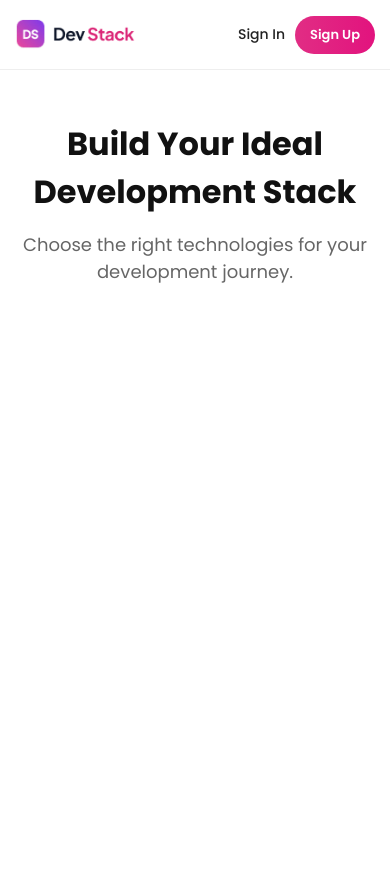
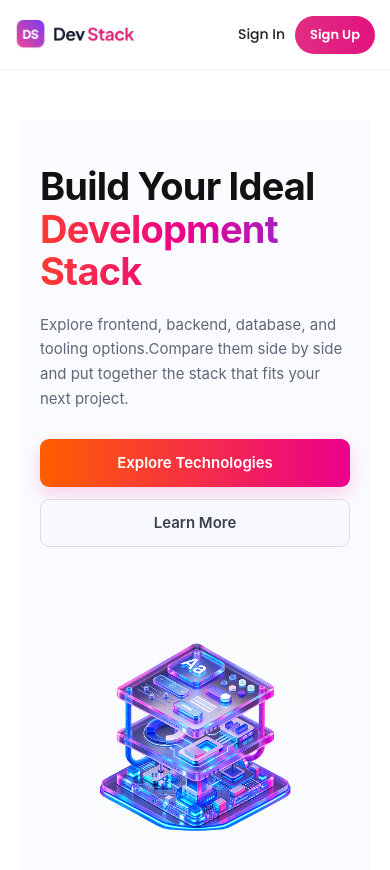
Before and after one commit to umme-ayman29/dev-stack-builder, a React (Vite) app: page / in a window 390 px wide. Shown: the top 870 px of the page. Before the commit the page ends 844 px from the top, so only its background shows below. Built offline with nearby package versions, Linux system fonts and the light colour scheme.

Commit message:
feat: add hero banner section

```diff
--- a/src/App.css
+++ b/src/App.css
@@ -98,7 +98,7 @@
   );
 }
 
-/* ================= HERO TEMPORARY ================= */
+/*  HERO section  */
 
 main {
   padding: 80px 70px;
@@ -117,7 +117,7 @@ main p {
 }
 
 
-/* ================= TABLET ================= */
+/*  TABLET  */
 
 @media (max-width: 900px) {
   .navbar {
@@ -134,7 +134,7 @@ main p {
 }
 
 
-/* ================= MOBILE ================= */
+/* MOBILE  */
 
 @media (max-width: 700px) {
   .navbar {
@@ -171,3 +171,356 @@ main p {
     font-size: 32px;
   }
 }
+
+/*
+   HERO SECTION
+ */
+
+.hero {
+  width: 100%;
+  min-height: calc(100vh - 80px);
+
+  display: flex;
+  align-items: center;
+  justify-content: space-between;
+
+  max-width: 1280px;
+  margin: 0 auto;
+
+  padding: 70px 40px 80px;
+
+  background: #fafbfe;
+
+  box-sizing: border-box;
+}
+
+
+/*
+   HERO LEFT CONTENT
+ */
+
+.hero-content {
+  flex: 0 0 650px;
+  max-width: 650px;
+
+  text-align: left;
+}
+
+
+/*
+   HERO HEADING
+ */
+
+.hero-content h1 {
+  margin: 0;
+
+  font-family: "Inter", "Poppins", "Segoe UI", sans-serif;
+
+  font-size: 58px;
+  line-height: 1.08;
+  font-weight: 700;
+
+  letter-spacing: -1.8px;
+
+  color: #111111;
+
+  text-align: left;
+}
+
+
+/* Development Stack */
+
+.hero-content h1 span {
+  display: block;
+
+  white-space: nowrap;
+
+  background: linear-gradient(
+    90deg,
+    #ff3b30 0%,
+    #ec008c 48%,
+    #7138e8 100%
+  );
+
+  -webkit-background-clip: text;
+  -webkit-text-fill-color: transparent;
+  background-clip: text;
+}
+
+
+/*
+   HERO DESCRIPTION
+ */
+
+.hero-content p {
+  width: 100%;
+  max-width: 480px;
+
+  margin: 25px 0 31px;
+
+  font-family: "Inter", "Poppins", "Segoe UI", sans-serif;
+
+  font-size: 16px;
+  line-height: 1.7;
+  font-weight: 400;
+
+  color: #606778;
+
+  text-align: left;
+}
+
+
+/*
+   HERO BUTTONS
+ */
+
+.hero-buttons {
+  display: flex;
+  align-items: center;
+  justify-content: flex-start;
+
+  gap: 18px;
+}
+
+
+/* Common Button */
+
+.explore-btn,
+.learn-btn {
+  height: 48px;
+
+  padding: 0 24px;
+
+  border-radius: 9px;
+
+  font-family: "Inter", "Poppins", "Segoe UI", sans-serif;
+
+  font-size: 15px;
+  font-weight: 600;
+
+  cursor: pointer;
+
+  box-sizing: border-box;
+
+  transition: all 0.2s ease;
+}
+
+
+/*
+   EXPLORE TECHNOLOGIES
+   EXACT COLOR
+ */
+
+.explore-btn {
+  border: none;
+
+  color: #ffffff;
+
+  background: linear-gradient(
+    90deg,
+    #ff5e00 0%,
+    #ec008c 100%
+  );
+
+  box-shadow: 0 7px 18px rgba(236, 0, 140, 0.18);
+}
+
+
+.explore-btn:hover {
+  transform: translateY(-2px);
+
+  box-shadow: 0 10px 24px rgba(236, 0, 140, 0.25);
+}
+
+
+.learn-btn {
+  border: 1px solid #d9dce5;
+
+  color: #374151;
+
+  background: #f8f9fc;
+}
+
+
+.learn-btn:hover {
+  background: #ffffff;
+
+  transform: translateY(-2px);
+}
+
+
+/*
+   HERO RIGHT IMAGE
+ */
+
+.hero-image {
+  flex: 1;
+
+  min-width: 0;
+
+  display: flex;
+  align-items: center;
+  justify-content: center;
+
+  padding-left: 25px;
+}
+
+
+.hero-image img {
+  display: block;
+
+  width: 100%;
+  max-width: 510px;
+  height: auto;
+
+  object-fit: contain;
+}
+
+
+/*
+   LARGE TABLET
+ */
+
+@media (max-width: 1100px) {
+
+  .hero {
+    padding: 60px 30px 70px;
+
+    gap: 30px;
+  }
+
+  .hero-content {
+    flex: 0 0 560px;
+    max-width: 560px;
+  }
+
+  .hero-content h1 {
+    font-size: 50px;
+  }
+
+  .hero-content p {
+    max-width: 520px;
+  }
+
+  .hero-image {
+    padding-left: 0;
+  }
+
+  .hero-image img {
+    max-width: 430px;
+  }
+}
+
+
+/*
+   TABLET
+ */
+
+@media (max-width: 900px) {
+
+  .hero {
+    min-height: auto;
+
+    flex-direction: column;
+
+    padding: 60px 30px;
+
+    gap: 45px;
+  }
+
+  .hero-content {
+    flex: none;
+
+    width: 100%;
+    max-width: 700px;
+
+    text-align: left;
+  }
+
+  .hero-content h1 {
+    font-size: 48px;
+  }
+
+  .hero-content p {
+    max-width: 600px;
+  }
+
+  .hero-image {
+    width: 100%;
+
+    padding-left: 0;
+  }
+
+  .hero-image img {
+    max-width: 430px;
+  }
+}
+
+
+/*
+   MOBILE
+*/
+
+@media (max-width: 600px) {
+
+  .hero {
+    padding: 45px 20px 55px;
+
+    gap: 35px;
+  }
+
+  .hero-content {
+    width: 100%;
+
+    text-align: left;
+  }
+
+  .hero-content h1 {
+    font-size: 38px;
+
+    line-height: 1.12;
+
+    letter-spacing: -0.8px;
+  }
+
+
+
+  .hero-content h1 span {
+    white-space: normal;
+  }
+
+  .hero-content p {
+    margin: 20px 0 27px;
+
+    font-size: 15px;
+
+    line-height: 1.65;
+  }
+
+  .hero-buttons {
+    width: 100%;
+
+    flex-direction: column;
+
+    align-items: stretch;
+
+    gap: 12px;
+  }
+
+  .explore-btn,
+  .learn-btn {
+    width: 100%;
+
+    height: 48px;
+  }
+
+  .hero-image {
+    width: 100%;
+  }
+
+  .hero-image img {
+    width: 100%;
+
+    max-width: 330px;
+  }
+}
--- a/src/App.jsx
+++ b/src/App.jsx
@@ -3,10 +3,11 @@ import "./App.css";
 function App() {
   return (
     <div>
+      {/* Navbar */}
       <header className="navbar">
         <div className="logo">
-  <img src="/logo-text.png" alt="Dev Stack" />
-</div>
+          <img src="/logo-text.png" alt="Dev Stack" />
+        </div>
 
         <nav className="nav-links">
           <a href="#">Home</a>
@@ -22,9 +23,35 @@ function App() {
         </div>
       </header>
 
+      {/* Hero Section */}
       <main>
-        <h1>Build Your Ideal Development Stack</h1>
-        <p>Choose the right technologies for your development journey.</p>
+        <section className="hero">
+          <div className="hero-content">
+            <h1>
+              Build Your Ideal
+              <br />
+              <span>Development Stack</span>
+            </h1>
+
+            <p>
+              Explore frontend, backend, database, and tooling options.Compare them side by side and put together the stack that fits your next project.
+            </p>
+
+            <div className="hero-buttons">
+              <button className="explore-btn">
+                Explore Technologies
+              </button>
+
+              <button className="learn-btn">
+                Learn More
+              </button>
+            </div>
+          </div>
+
+          <div className="hero-image">
+            <img src="/banner-stack.png" alt="Development Stack" />
+          </div>
+        </section>
       </main>
     </div>
   );
```
Also changed, not shown: public/banner-stack.png (added).
